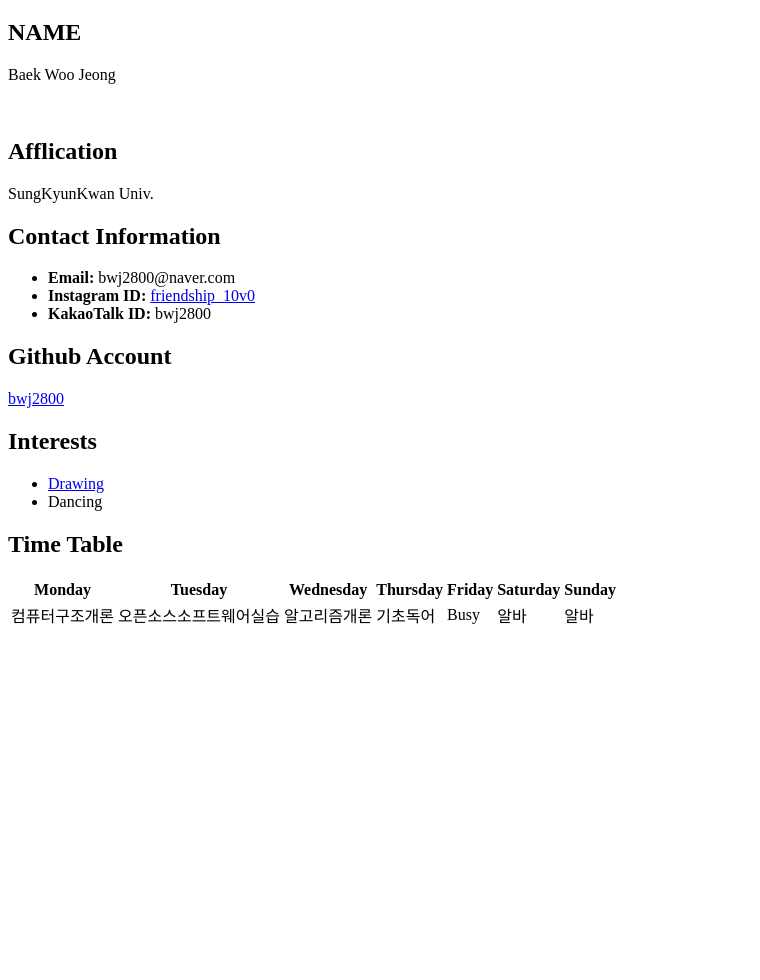
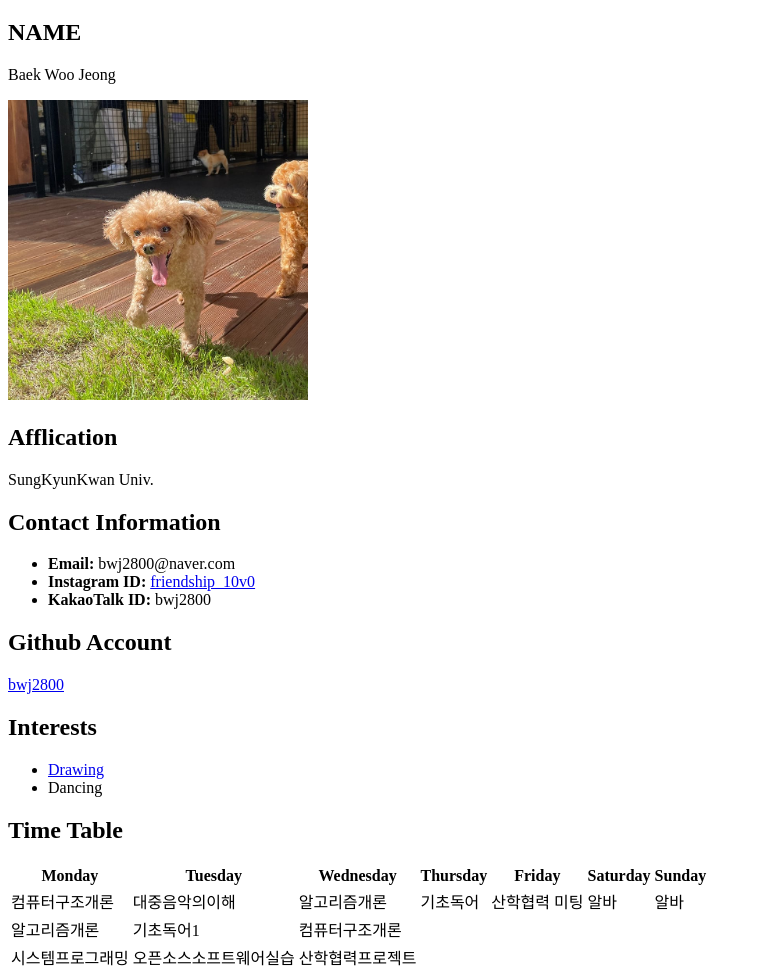
Before and after one commit to bwj2800/bwj2800.github.io, a plain HTML site: page index.html in a window 1280 px wide. Shown: the part 61-1041 px from the top of the page, without its empty margins (0-760 px from the left). Before the commit the page ends 800 px from the top, so only its background shows below. Drawn offline with Linux system fonts and the light colour scheme.

Commit message:
Update index.html

```diff
--- a/index.html
+++ b/index.html
@@ -10,7 +10,7 @@
         <h1>My Profile</h1>
         <h2>NAME</h2>
         <p>Baek Woo Jeong</p>
-        <img src=""lincoln.png"" width="300" />
+        <img src="lincoln.png" width="300" />
 
         <h2>Afflication</h2>
         <p>SungKyunKwan Univ.</p>
@@ -44,12 +44,30 @@
             </tr>
             <tr>
                 <td>컴퓨터구조개론</td>
-                <td>오픈소스소프트웨어실습</td>
+                <td>대중음악의이해</td>
                 <td>알고리즘개론</td>
                 <td>기초독어</td>
-                <td>Busy</td>
+                <td>산학협력 미팅</td>
                 <td>알바</td>
                 <td>알바</td>
+            </tr>
+            <tr>
+                <td>알고리즘개론</td>
+                <td>기초독어1</td>
+                <td>컴퓨터구조개론</td>
+                <td> </td>
+                <td> </td>
+                <td> </td>
+                <td> </td>
+            </tr>
+            <tr>
+                <td>시스템프로그래밍</td>
+                <td>오픈소스소프트웨어실습</td>
+                <td>산학협력프로젝트</td>
+                <td> </td>
+                <td> </td>
+                <td> </td>
+                <td> </td>
             </tr>
         </table>
     </body>
```
